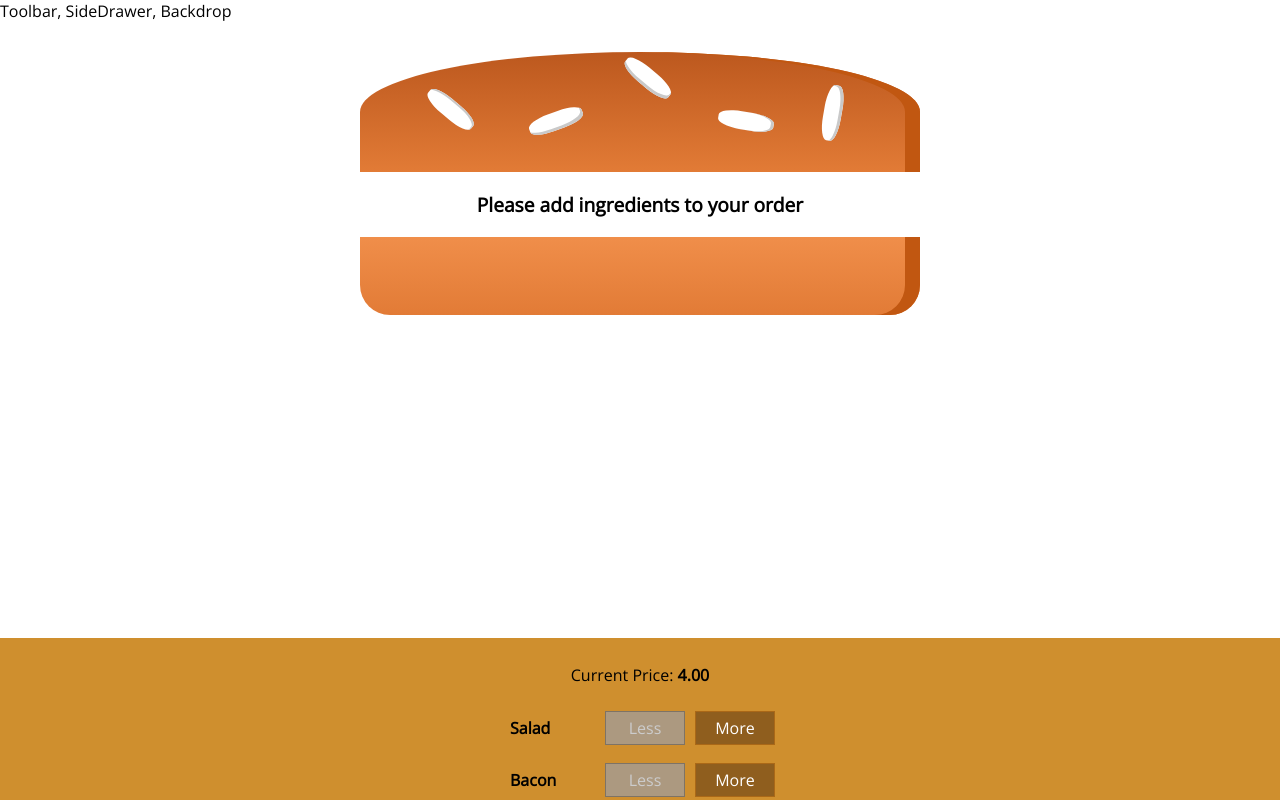
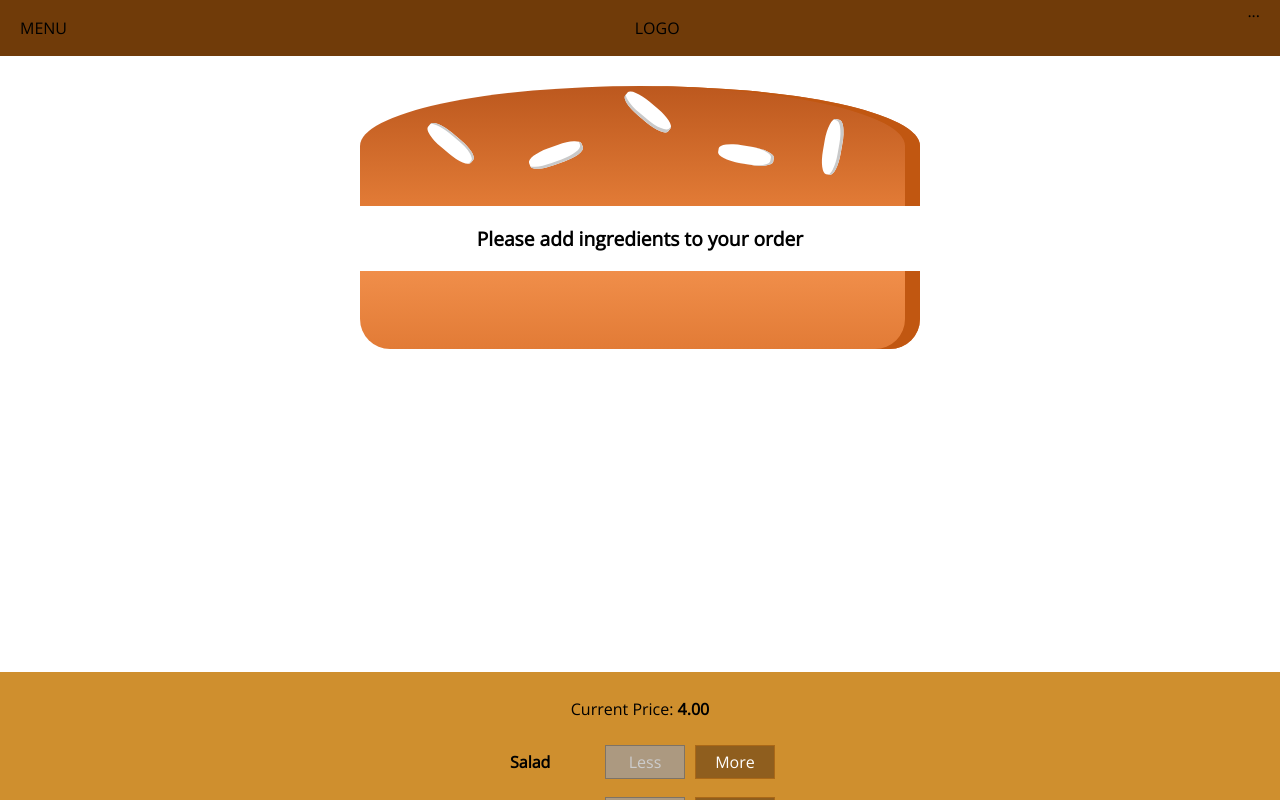
Before and after one commit to fmiusov/Quarantine-Food-Delivery, a React app: page / in a window 1280 px wide. Shown: the top 800 px of the page. Built offline with nearby package versions, Linux system fonts and the light colour scheme.

Commit message:
toolbar component added

```diff
--- a/src/components/Layout/Layout.css
+++ b/src/components/Layout/Layout.css
@@ -1,3 +1,3 @@
 .Content {
-    margin-top: 16px;
+    margin-top: 72px;
 }
--- a/src/components/Layout/Layout.js
+++ b/src/components/Layout/Layout.js
@@ -1,10 +1,11 @@
 import React from "react";
 import Aux from "../../hoc/Auxiliary";
 import classes from "./Layout.css";
+import Toolbar from '../Navigation/Toolbar/Toolbar';
 
 const layout = (props) => (
   <Aux>
-    <div>Toolbar, SideDrawer, Backdrop</div>
+    <Toolbar />
     <main className={classes.Content}>{props.children}</main>
   </Aux>
 );
--- /dev/null
+++ b/src/components/Navigation/Toolbar/Toolbar.css
@@ -0,0 +1,18 @@
+.Toolbar {
+    height: 56px;
+    width: 100%;
+    position: fixed;
+    top: 0;
+    left: 0;
+    background-color: #703B09;
+    display: flex;
+    justify-content: space-between;
+    align-items: center;
+    padding: 0 20px;
+    box-sizing: border-box;
+    z-index: 90;
+}
+
+.Toolbar nav {
+    height: 100%;
+}
--- /dev/null
+++ b/src/components/Navigation/Toolbar/Toolbar.js
@@ -0,0 +1,13 @@
+import React from 'react';
+
+import classes from './Toolbar.css';
+
+const toolbar = (props) => (
+    <header className={classes.Toolbar}>
+        <div>MENU</div>
+        <div>LOGO</div>
+        <nav>...</nav>
+    </header>
+);
+
+export default toolbar;
```
